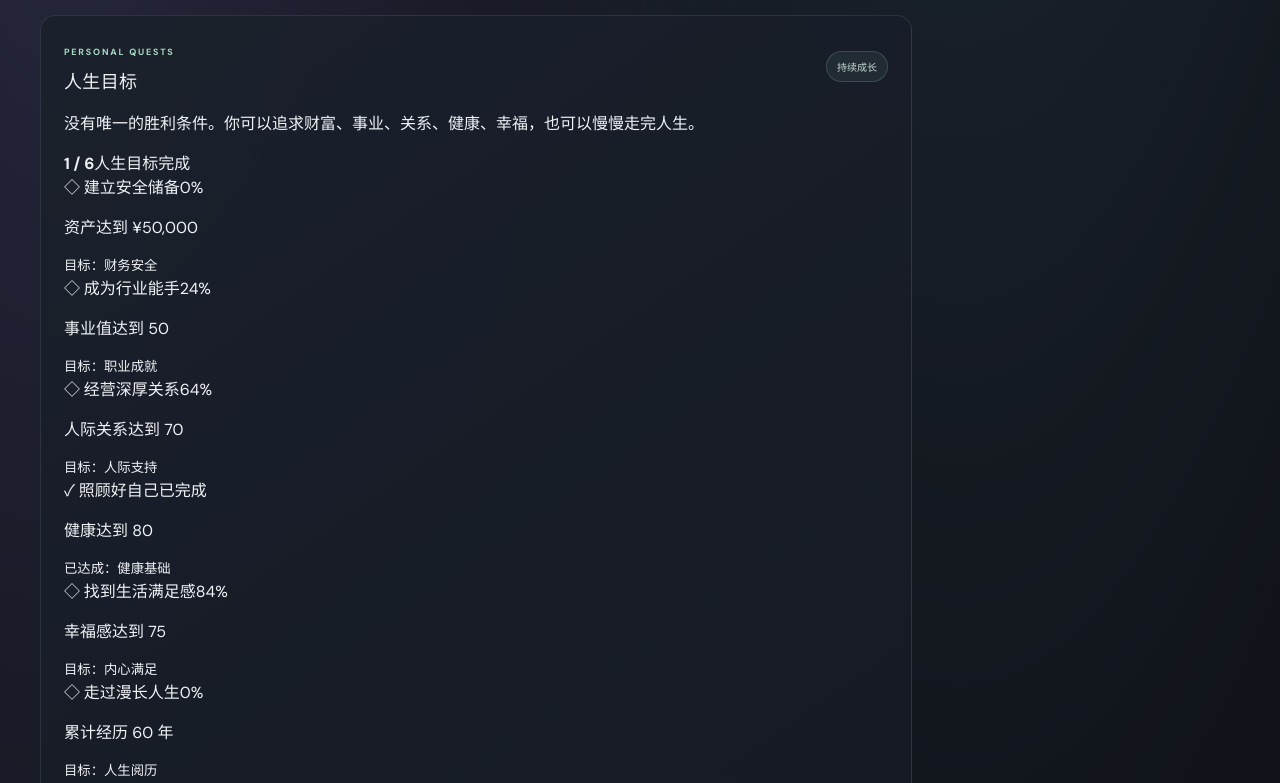
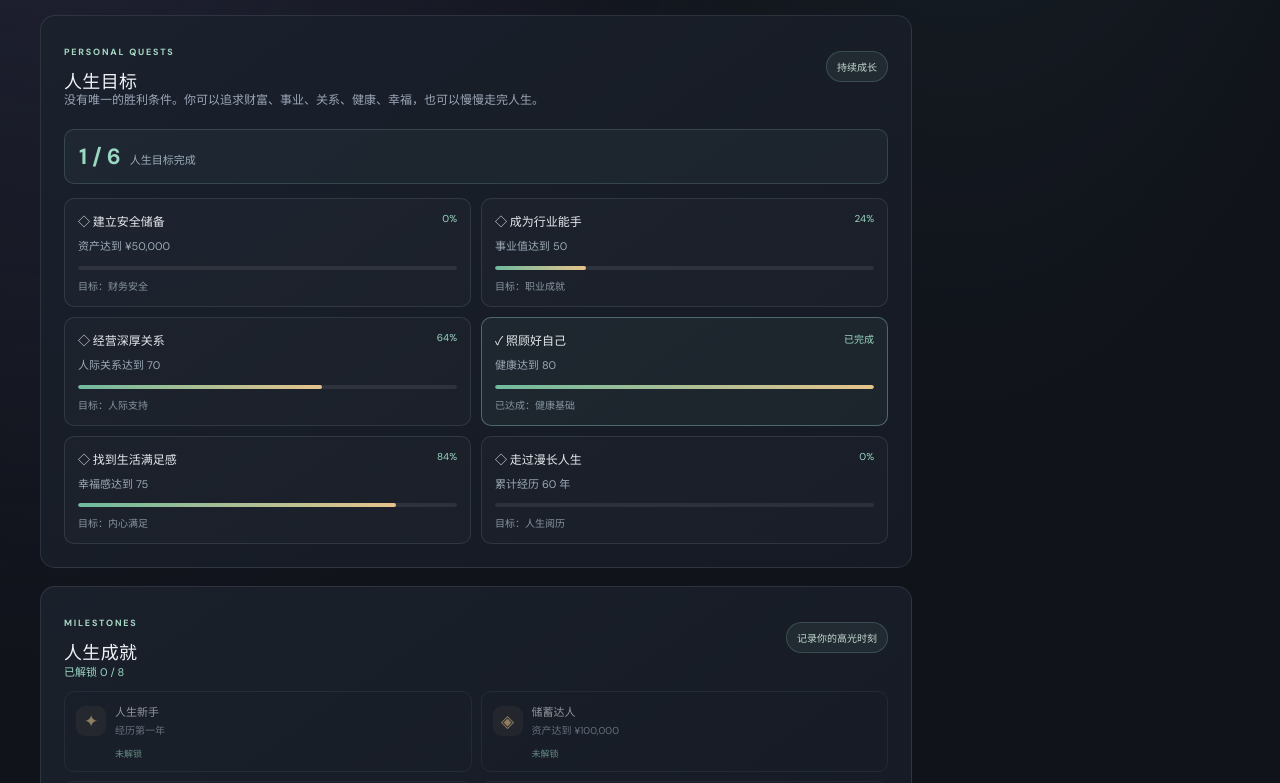
Before and after one commit to blackif/demo3, a website built with Vite: page index.html in a window 1280 px wide. Shown: the part 1442-2225 px from the top of the page. Built offline with nearby package versions, Linux system fonts and the light colour scheme.

Commit message:
style: polish life goals and achievements panels

```diff
--- a/src/style.css
+++ b/src/style.css
@@ -84,3 +84,24 @@ body{background:radial-gradient(ellipse at 75% -20%,#293a43 0%,transparent 50%),
 .life-origin-card span{font-size:10px;color:#9baab8}
 .life-origin-card strong{font-size:12px;color:#e8d2a7}
 .life-origin-card small{font-size:10px;color:#9bd8c2}
+
+
+/* Life goals and achievement collection */
+.life-panel-intro{margin:-4px 0 18px;color:var(--life-muted,#9baab8);font-size:12px;line-height:1.8}
+.life-goals-summary{display:grid;gap:14px}
+.life-goals-count{display:flex;align-items:baseline;gap:9px;padding:12px 14px;border:1px solid rgba(155,216,194,.18);border-radius:10px;background:rgba(155,216,194,.045)}
+.life-goals-count strong{font-size:22px;color:#9bd8c2}.life-goals-count span{font-size:11px;color:#9baab8}
+.life-goals-grid{display:grid;grid-template-columns:repeat(2,minmax(0,1fr));gap:10px}
+.life-goal{min-width:0;padding:13px;border:1px solid var(--life-line,rgba(255,255,255,.1));border-radius:10px;background:rgba(255,255,255,.018)}
+.life-goal.complete{border-color:rgba(155,216,194,.38);background:rgba(155,216,194,.055)}
+.life-goal-top{display:flex;align-items:flex-start;justify-content:space-between;gap:8px}.life-goal-top strong{font-size:12px;color:#e5e9ec}.life-goal-top span{white-space:nowrap;font-size:10px;color:#9bd8c2}
+.life-goal p{margin:8px 0 10px;font-size:11px;line-height:1.6;color:#9baab8}
+.life-goal-track{height:4px;overflow:hidden;border-radius:9px;background:rgba(255,255,255,.08)}.life-goal-track>div{height:100%;border-radius:9px;background:linear-gradient(90deg,#6fba9e,#e6c38b)}
+.life-goal small{display:block;margin-top:8px;font-size:10px;color:#8795a2}
+.life-achievements-head{margin:-2px 0 12px;color:#9bd8c2;font-size:11px}
+.life-achievements-grid{display:grid;grid-template-columns:repeat(2,minmax(0,1fr));gap:9px}
+.life-achievement{display:grid;grid-template-columns:30px minmax(0,1fr);align-items:center;gap:9px;padding:11px;border:1px solid var(--life-line,rgba(255,255,255,.1));border-radius:10px}
+.life-achievement.earned{border-color:rgba(230,195,139,.32);background:rgba(230,195,139,.045)}.life-achievement.locked{opacity:.58}
+.achievement-icon{display:grid;place-items:center;width:30px;height:30px;border-radius:9px;background:rgba(230,195,139,.1);color:#e6c38b;font-size:17px}
+.life-achievement strong{display:block;font-size:11px;color:#e5e9ec}.life-achievement p{margin:4px 0 0;font-size:10px;line-height:1.5;color:#9baab8}.achievement-state{grid-column:2;font-size:9px;color:#9bd8c2}
+@media(max-width:620px){.life-goals-grid,.life-achievements-grid{grid-template-columns:1fr}.life-goal{padding:12px}}
```
